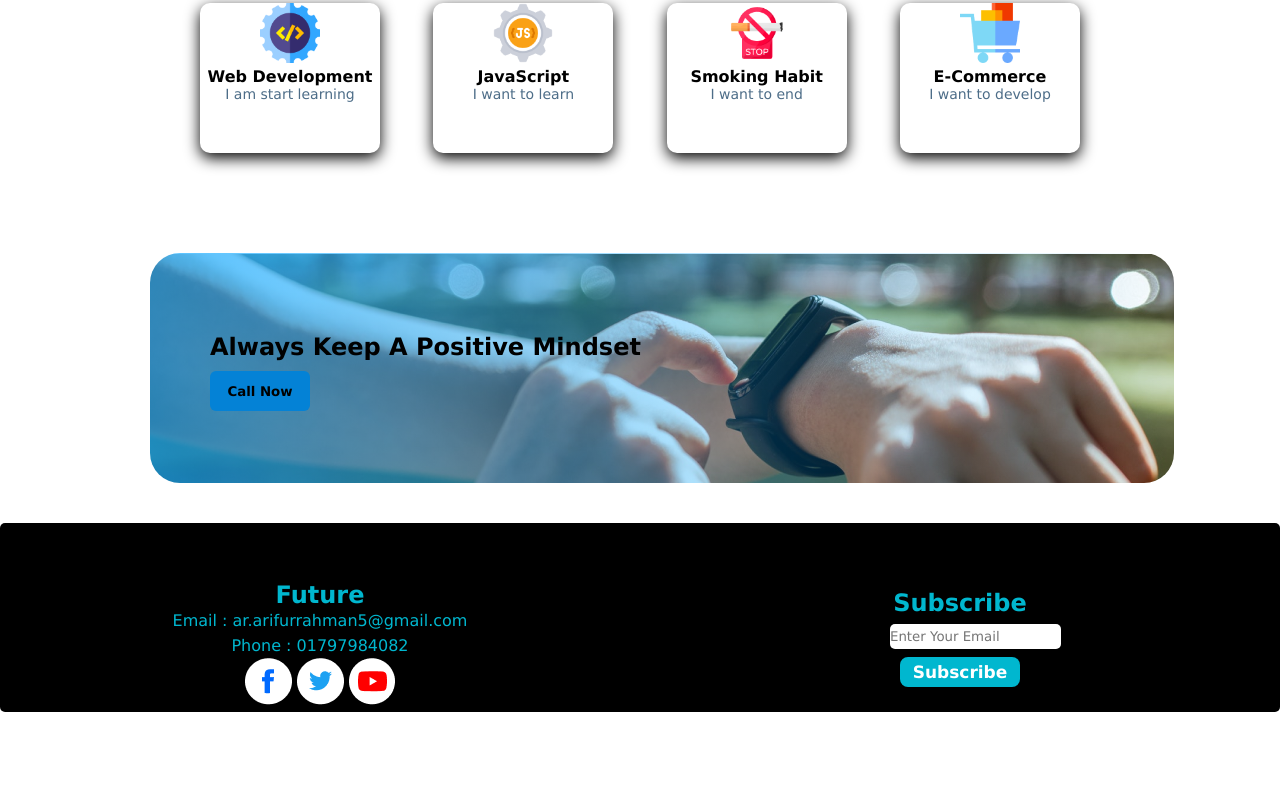
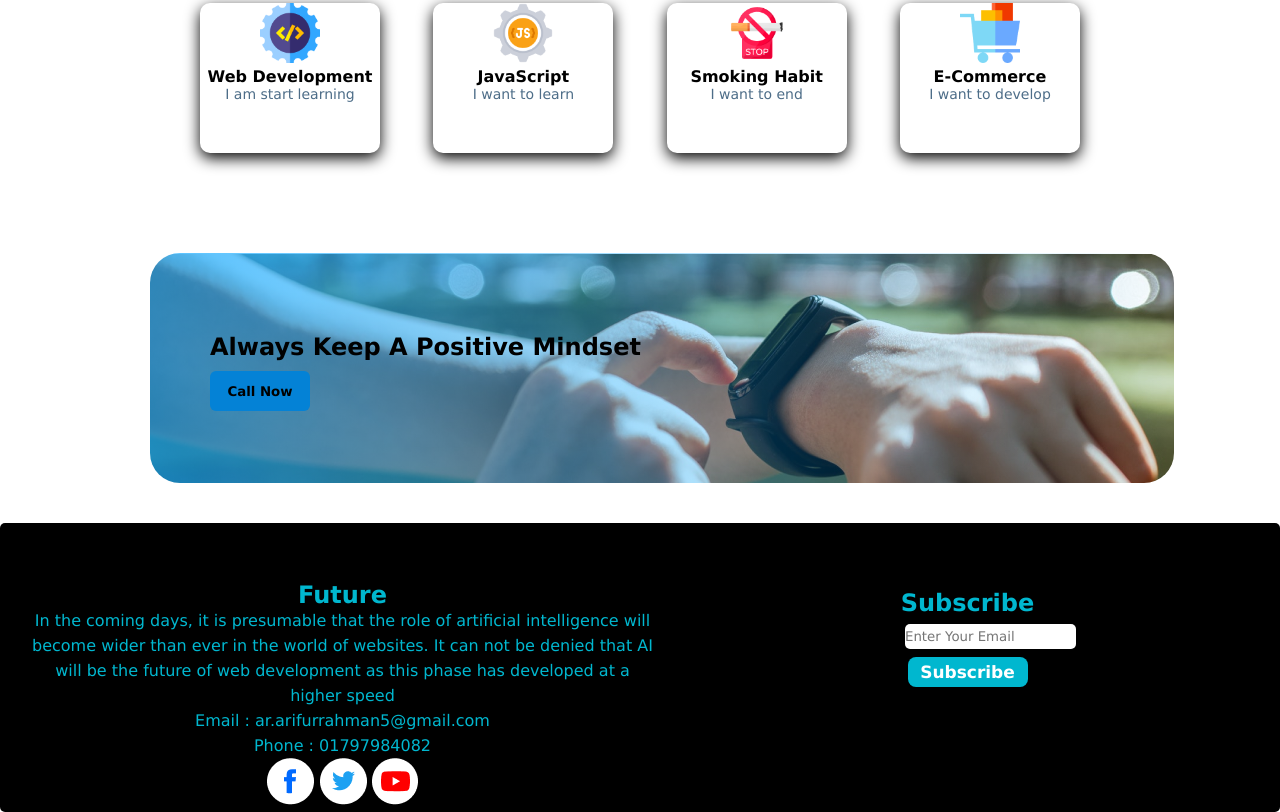
Before and after one commit to Ar-Arifur/assignment, a plain HTML site: page index.html in a window 1280 px wide. Shown: the part 1789-2601 px from the top of the page. Before the commit the page ends 2501 px from the top, so only its background shows below. Drawn offline with Linux system fonts and the light colour scheme.

Commit message:
add paragraph

```diff
--- a/index.html
+++ b/index.html
@@ -72,7 +72,7 @@
         <section class="footer-section">
             <div class="future-section">
                 <h2>Future</h2>
-                <p></p>
+                <p>In the coming days, it is presumable that the role of artificial intelligence will become wider than ever in the world of websites. It can not be denied that AI will be the future of web development as this phase has developed at a higher speed</p>
                 <P>Email : ar.arifurrahman5@gmail.com</P>
                 <p>Phone : 01797984082</p>
                 <img src="images/icons/fb.png" alt="">
--- a/style.css
+++ b/style.css
@@ -145,6 +145,7 @@
     width: 50%;
     color: #00b7cf;
     text-align: center;
+    padding-left: 30px;
     padding-top: 60px;
     line-height: 25px;
 }
```
